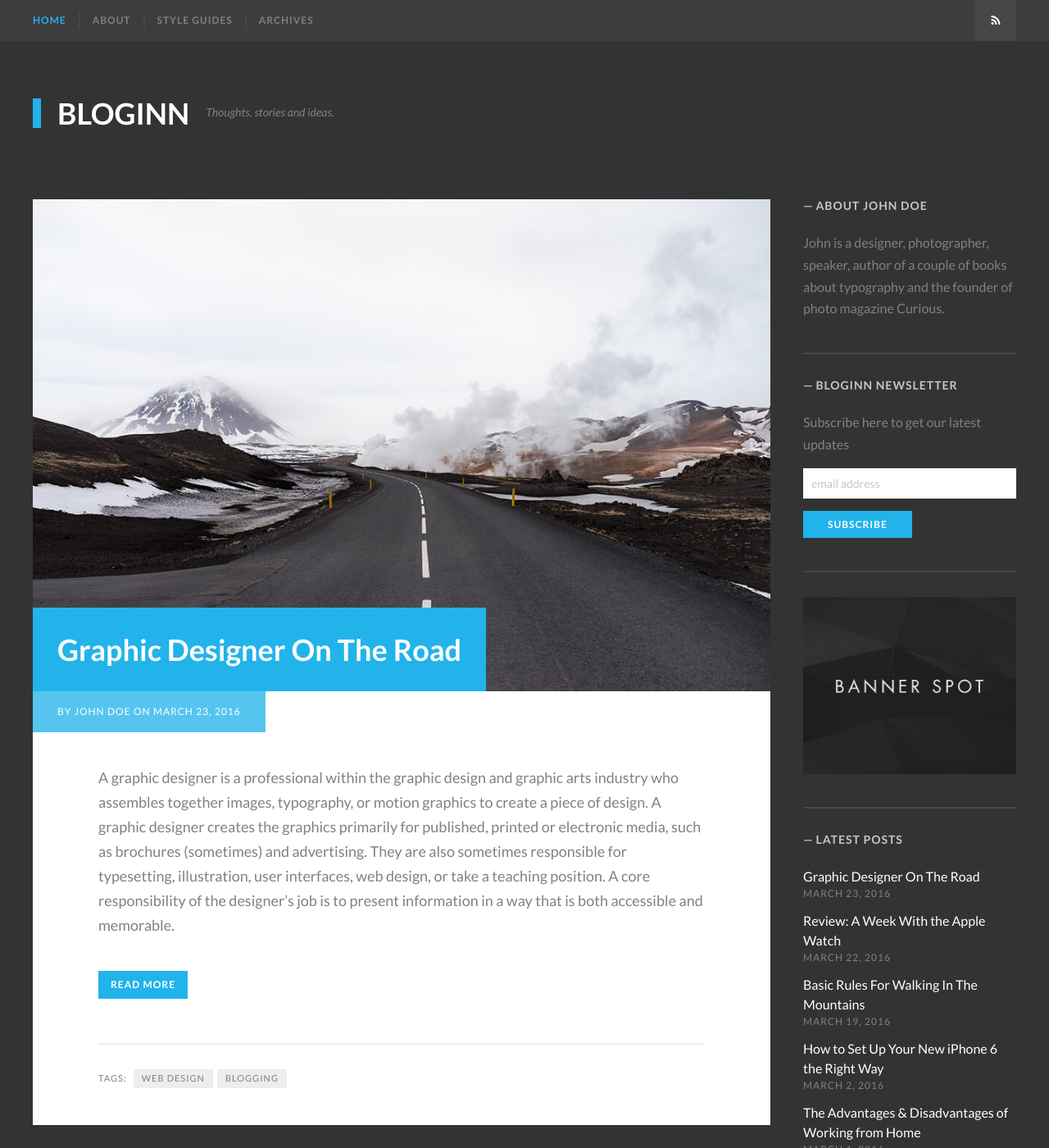
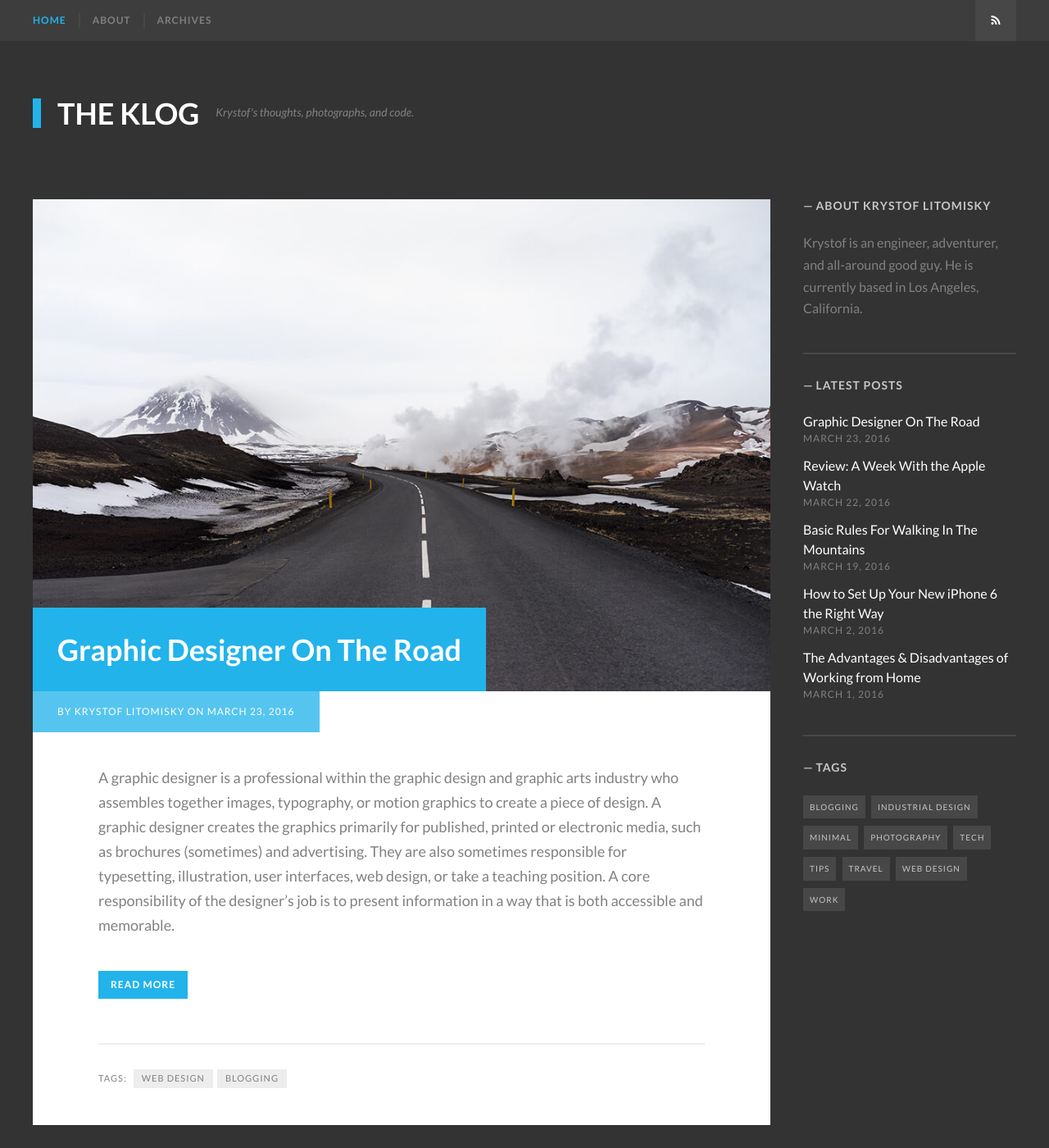
Before and after one commit to krystofl/krystofl.github.io, a Jekyll site: the page built from index.html, in a window 1280 px wide and 1400 px high. Shown: the whole window at 82% size. Built offline with Jekyll 4.4.1, drawn with Linux system fonts in a browser that asks for light colours; some web fonts are replaced; the list of posts is cut into pages by our own code; some of the changed text lies outside the part shown.

Commit message:
Basic config

```diff
--- a/_config.yml
+++ b/_config.yml
@@ -6,13 +6,13 @@
 # 'jekyll serve'. If you change this file, please restart the server process.
 
 # Site title
-title: "BlogInn"
+title: "The Klog"
 
 # A description of your site for social meta tag, search engines, and feed.xml
-description: "BlogInn is a bold theme for the Jekyll blogging platform. Available for purchase at ThemeForest.net."
+description: "The Klog - Krystof Litomisky's personal website for photography, programming, and more."
 
 # Tagline near the site title
-tagline: "Thoughts, stories and ideas."
+tagline: "Krystof's thoughts, photographs, and code."
 
 # The subpath of your site, e.g. /blog, for generating urls
 baseurl:
@@ -21,7 +21,7 @@
   sass_dir: _sass
 
 # The base hostname & protocol of your site for where absolute urls are needed
-url: "http://justgoodthemes.com"
+url: "https://krystofl.github.io"
 
 # Site navigation - each item must have a title and a url.
 navigation:
@@ -29,8 +29,6 @@
   url: /
 - text: About
   url: /about/
-- text: Style Guides
-  url: /style-guide/
 - text: Archives
   url: /tags/
 
@@ -38,30 +36,31 @@
 disqus:
 
 # Author information - author info at the bottom of the post
-author_name: "John Doe"
-author_bio: "John is a designer, photographer, speaker, author of a couple of books about typography and the founder of photo magazine Curious."
-author_url:  "http://justgoodthemes.com"
-author_location: "Vilnius, Lithuania"
-author_image: /images/authorimage.png
+author_name: "Krystof Litomisky"
+author_bio: "Krystof is an engineer, adventurer, and all-around good guy. He is currently based in Los Angeles, California."
+#author_url:  "https://krystofl.github.io"
+author_location: "Los Angeles, California"
+author_image: /images/krystof-headshot.jpg
 
 # Sidebar Add banner
-banner_url: "http://justgoodthemes.com"
-banner_image: images/banner.jpg
+#banner_url: "https://krystof.litomisky.com"
+#banner_image: images/banner.jpg
 
 # Sidebar newsletter widget - add your form action url for MailChimp signup form here
-mailchimp_url: "//justgoodthemes.us3.list-manage.com/subscribe/post?u=78f1bab16028354caeb23aecd&amp;id=4a7330d117"
+#mailchimp_url: "//justgoodthemes.us3.list-manage.com/subscribe/post?u=78f1bab16028354caeb23aecd&amp;id=4a7330d117"
+#mailchimp_url: "404.html"
 
 # Social links in the site footer
-twitter_username: "username"
-facebook_username: "username"
-googleplus_username: "+username"
-github_username: "username"
-codepen_username: "username"
-dribbble_uername: "username"
-medium_username: "@username"
-instagram_username: "username"
-pinterest_username: "username"
-linkedin_username: "username"
+twitter_username: "theKrystof"
+#facebook_username: ""
+googleplus_username: "102475482399437606317"
+github_username: "krystofl"
+#codepen_username: ""
+#dribbble_uername: ""
+#medium_username: ""
+#instagram_username: ""
+#pinterest_username: ""
+linkedin_username: "krystof-litomisky-3b791538"
 
 # http://jekyllrb.com/docs/pagination/
 paginate: 5
```
Also changed, not shown: images/authorimage.png (deleted), images/krystof-headshot.jpg (added).
